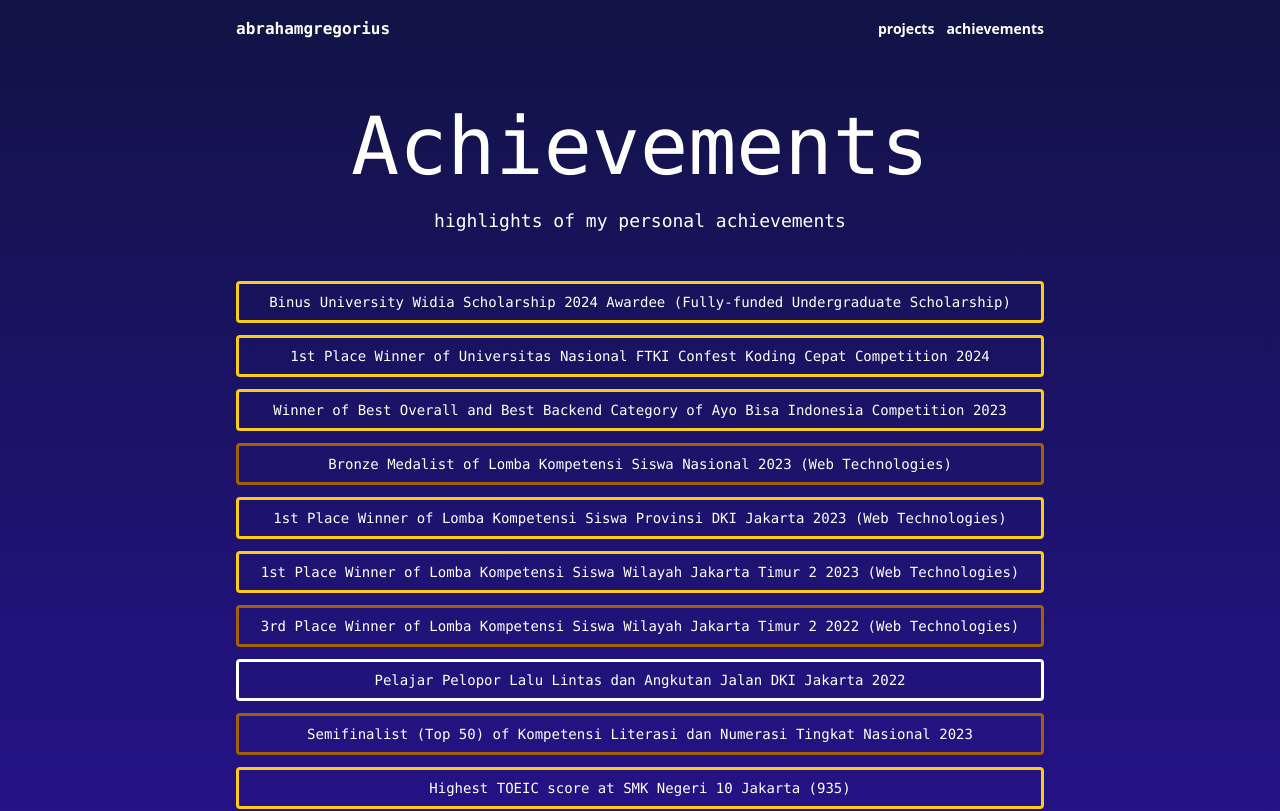
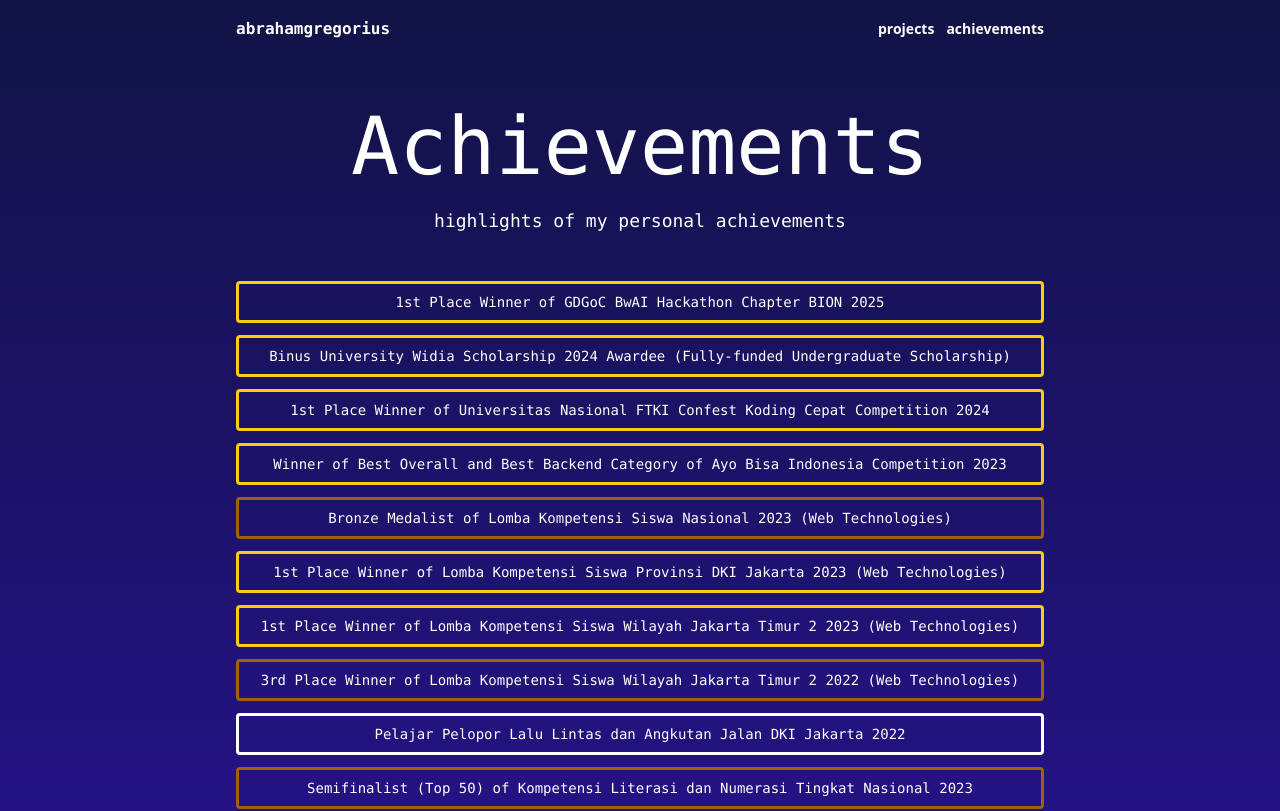
Before and after one commit to abrahamgregorius/webfolder, a React (Vite) app: page /achievements in a window 1280 px wide. Shown: the top 811 px of the page. Built offline with nearby package versions, Linux system fonts and the light colour scheme.

Commit message:
feat: add a achievement

```diff
--- a/src/pages/Achievements.jsx
+++ b/src/pages/Achievements.jsx
@@ -13,6 +13,7 @@ function Achievements() {
             <Hero title={"Achievements"} description={"highlights of my personal achievements"}></Hero>
             <div className="content">
                 <ul className='text-center flex flex-col gap-3 font-mono'>
+                    <li className='border-yellow-400 border-[3.5px] text-sm p-2 rounded'>1st Place Winner of GDGoC BwAI Hackathon Chapter BION 2025</li>
                     <li className='border-yellow-400 border-[3.5px] text-sm p-2 rounded'>Binus University Widia Scholarship 2024 Awardee (Fully-funded Undergraduate Scholarship)</li>
                     <li className='border-yellow-400 border-[3.5px] text-sm p-2 rounded'>1st Place Winner of Universitas Nasional FTKI Confest Koding Cepat Competition 2024</li>
                     <li className='border-yellow-400 border-[3.5px] text-sm p-2 rounded'>Winner of Best Overall and Best Backend Category of Ayo Bisa Indonesia Competition 2023</li>
```
